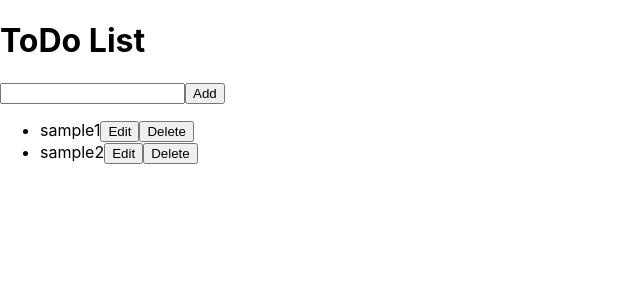
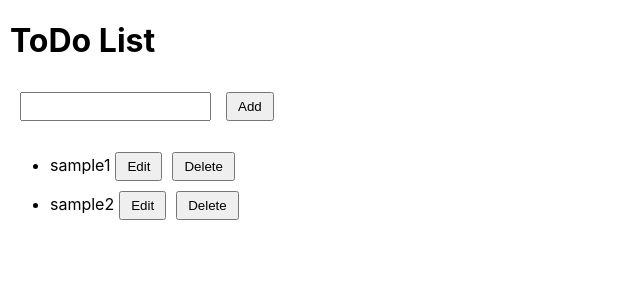
Before and after one commit to su1415/todo_app, a React (Create React App) app: page / in a window 1280 px wide. Shown: the top 300 px of the page, without its empty margins (0-640 px from the left). Built offline with nearby package versions, Linux system fonts and the light colour scheme.

Commit message:
style: CSSデザインの変更

```diff
--- a/src/App.css
+++ b/src/App.css
@@ -1,38 +1,13 @@
 .App {
-  text-align: center;
+  margin: 10px;
 }
 
-.App-logo {
-  height: 40vmin;
-  pointer-events: none;
+input {
+  margin: 10px;
+  padding: 5px;
 }
 
-@media (prefers-reduced-motion: no-preference) {
-  .App-logo {
-    animation: App-logo-spin infinite 20s linear;
-  }
+button {
+  margin: 5px;
+  padding: 5px 10px;
 }
-
-.App-header {
-  background-color: #282c34;
-  min-height: 100vh;
-  display: flex;
-  flex-direction: column;
-  align-items: center;
-  justify-content: center;
-  font-size: calc(10px + 2vmin);
-  color: white;
-}
-
-.App-link {
-  color: #61dafb;
-}
-
-@keyframes App-logo-spin {
-  from {
-    transform: rotate(0deg);
-  }
-  to {
-    transform: rotate(360deg);
-  }
-}
--- a/src/App.js
+++ b/src/App.js
@@ -1,5 +1,6 @@
 import React, { useState } from "react";
 import TodoList from "./components/TodoList"
+import "./App.css";
 
 function App() {
   const [todos, setTodos] = useState([
```
